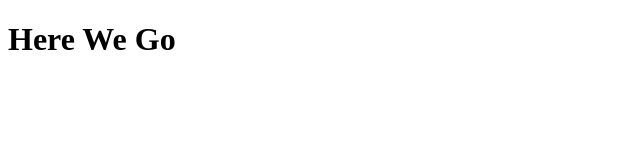
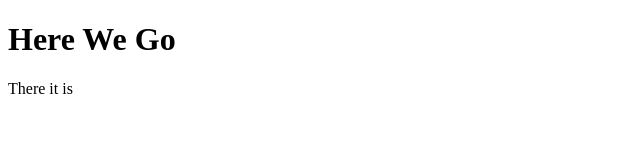
Before and after one commit to Nida-Gonul/JS-Project, a plain HTML site: page index.html in a window 1280 px wide. Shown: the full height of the page, 0-640 px from the left. Drawn offline with Linux system fonts and the light colour scheme.

Commit message:
commit 2

```diff
--- a/index.html
+++ b/index.html
@@ -7,5 +7,6 @@
 </head>
 <body>
     <h1>Here We Go</h1>
+    <p>There it is</p>
 </body>
 </html>
```
